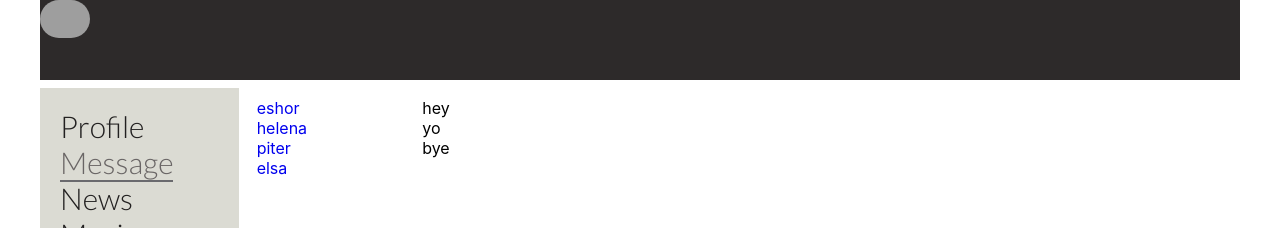
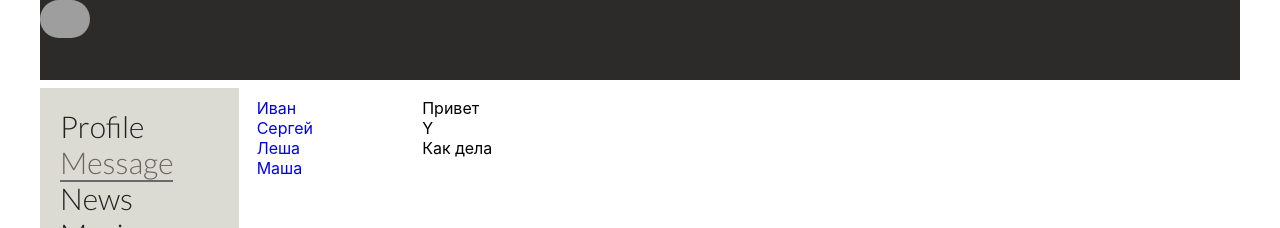
Before and after one commit to VitalyTsikhanovich/social_network, a React (Create React App) app: page /dialogs in a window 1280 px wide. Shown: the top 228 px of the page. Built offline with nearby package versions, Linux system fonts and the light colour scheme; grey boxes are pictures that could not be loaded.

Commit message:
feat: implement UI-BLL

```diff
--- a/src/components/Dialogs/Dialogs.tsx
+++ b/src/components/Dialogs/Dialogs.tsx
@@ -3,7 +3,7 @@ import s from './Dialogs.module.css';
 
 type DialogsPropsType = {
     name: string
-    id: string
+    id: number
 
 }
 
@@ -27,20 +27,34 @@ function Message(props: MessagePropsType) {
     )
 }
 
+
+let dialogData =[
+    {id:1 , name:'Иван' },
+    {id:2 , name:'Сергей' },
+    {id:3 , name:'Леша' },
+    {id:4 , name:'Маша' }
+]
+
+let messageData =[
+    {id:1, message:'Привет'},
+    {id:1, message:'Y'},
+    {id:1, message:'Как дела'}
+]
+
 function Dialogs() {
 
     return (
         <div className={s.dialogs}>
             <div className={s.dialogsItems}>
-                <DialogItem name='eshor' id="1"/>
-                <DialogItem name='helena' id="2"/>
-                <DialogItem name='piter' id="3"/>
-                <DialogItem name='elsa' id="4"/>
+                <DialogItem name={dialogData[0].name} id={dialogData[0].id}/>
+                <DialogItem name={dialogData[1].name} id={dialogData[1].id}/>
+                <DialogItem name={dialogData[2].name} id={dialogData[2].id}/>
+                <DialogItem name={dialogData[3].name} id={dialogData[3].id}/>
             </div>
             <div className={s.messages}>
-                <Message message='hey'/>
-                <Message message='yo'/>
-                <Message message='bye'/>
+                <Message message={messageData[0].message}/>
+                <Message message={messageData[1].message}/>
+                <Message message={messageData[2].message}/>
             </div>
         </div>
 
--- a/src/components/Profile/MyPosts/MyPosts.tsx
+++ b/src/components/Profile/MyPosts/MyPosts.tsx
@@ -2,6 +2,11 @@ import s from './MyPosts.module.css'
 import React from "react";
 import Post from "./Post/Post";
 
+
+let postData =[
+    {id:1, message:'Кто ты?', countsLike:4},
+    {id:1, message:'Зачем', countsLike:54}
+]
 
 function MyPosts() {
 
@@ -14,8 +19,8 @@ function MyPosts() {
             <button>Add post</button>
 
             <div className={s.posts}>
-                <Post message='hi' countsLike={5}/>
-                <Post message='yo' countsLike={34}/>
+                <Post message={postData[0].message} countsLike={postData[0].countsLike}/>
+                <Post message={postData[1].message} countsLike={postData[1].countsLike}/>
             </div>
         </div>
     )
```
Also changed, not shown: 1 other file (tests, documents, lock files or other folders).
